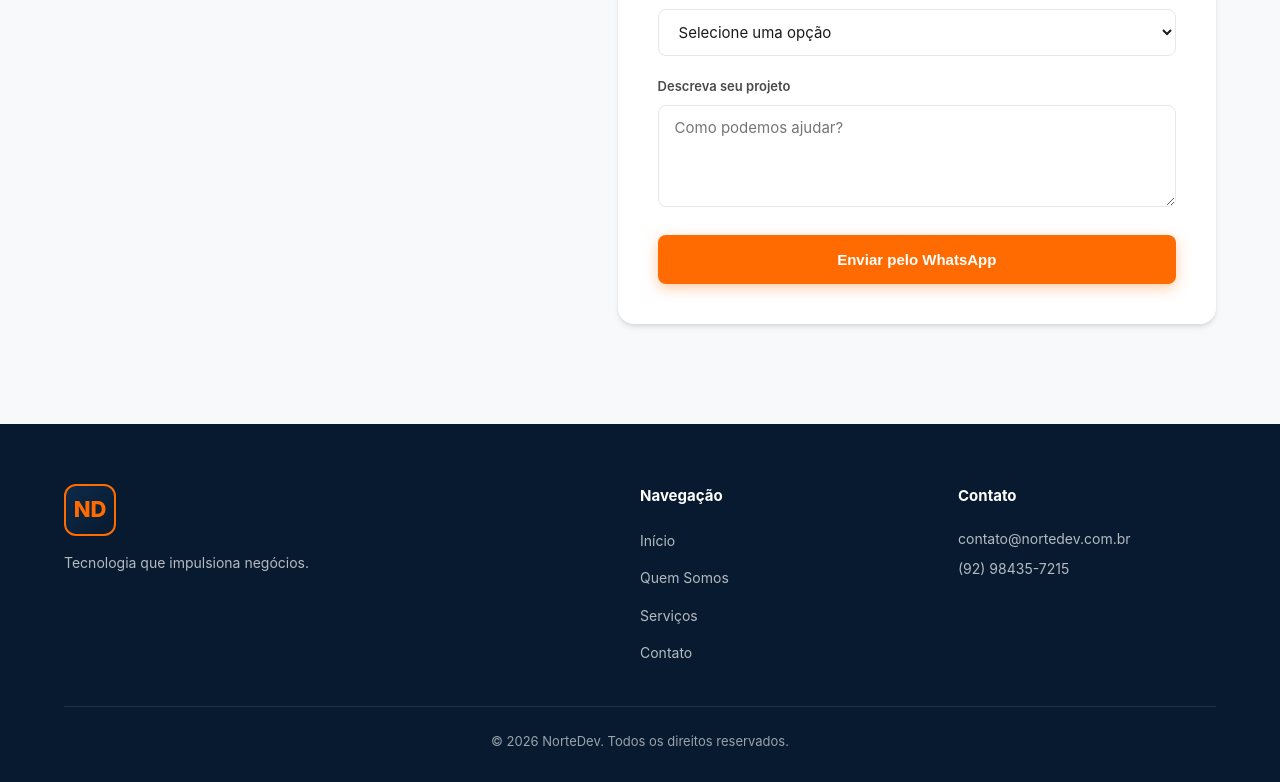
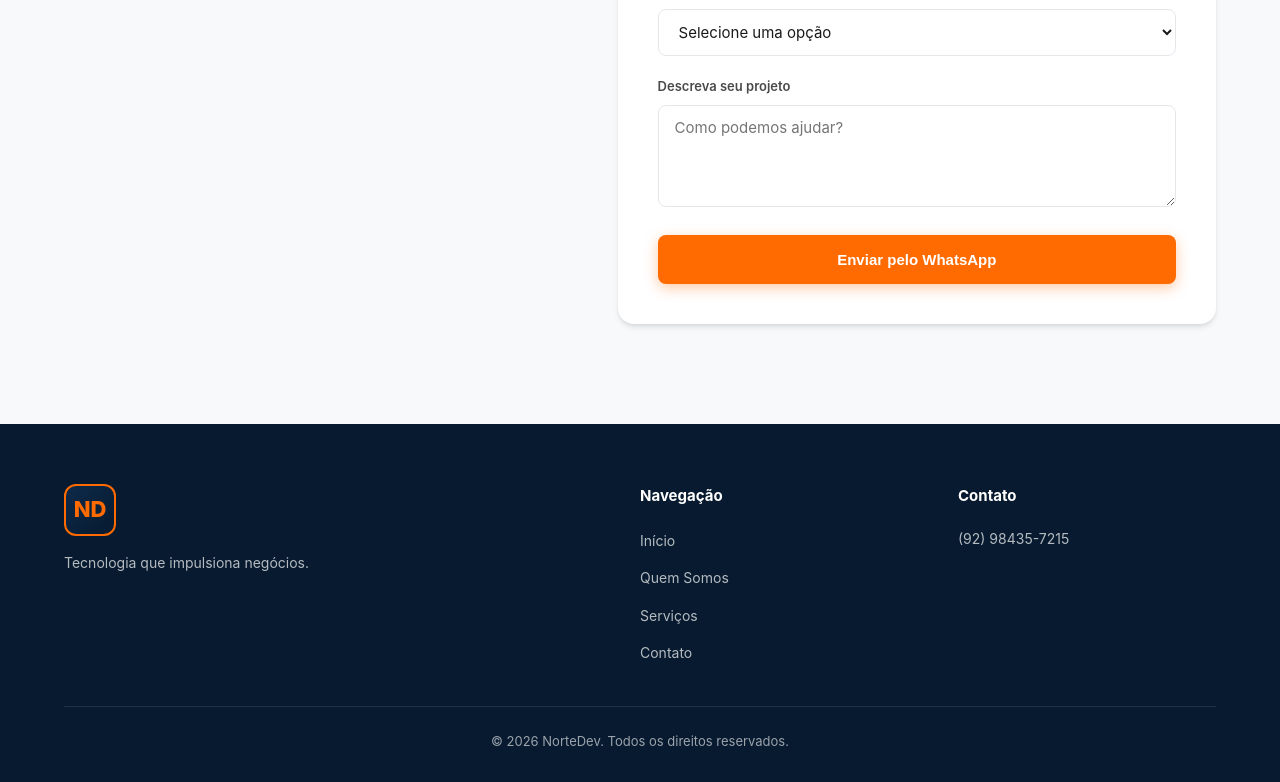
Before and after one commit to VictoorPeres/site-nortedev, a plain HTML site: page index.html in a window 1280 px wide. Shown: the part 3121-3903 px from the top of the page. Drawn offline with Linux system fonts and the light colour scheme.

Commit message:
Retirada do contato de email

```diff
--- a/index.html
+++ b/index.html
@@ -230,7 +230,6 @@
                 </div>
                 <div class="footer-contact">
                     <h4>Contato</h4>
-                    <p>contato@nortedev.com.br</p>
                     <p>(92) 98435-7215</p>
                 </div>
             </div>
```
